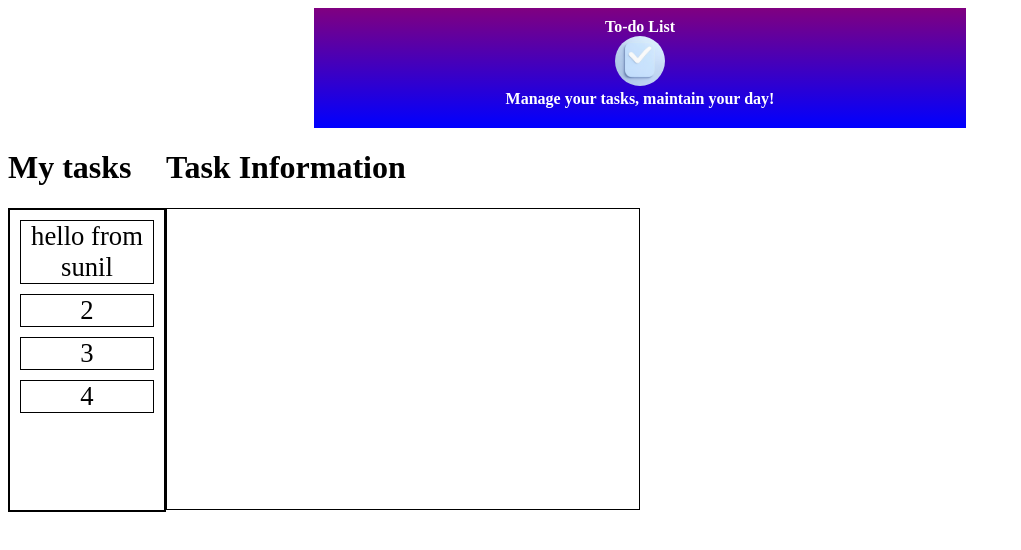
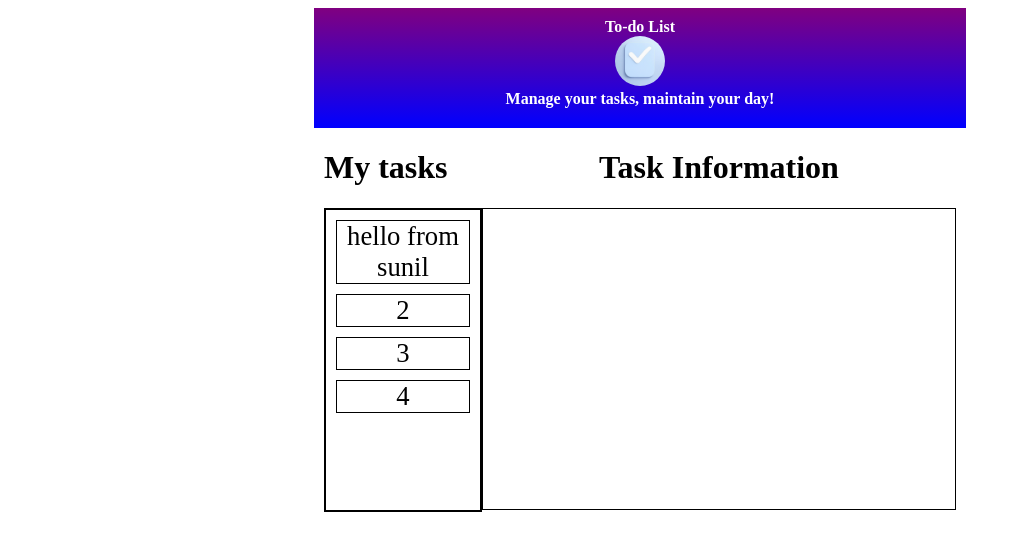
Before and after one commit to sunil-poudel/to-do-list, an Angular app: page / in a window 1280 px wide. Shown: the top 550 px of the page, without its empty margins (0-1021 px from the left). Built offline with nearby package versions, Linux system fonts and the light colour scheme.

Commit message:
make task and tasks fit for screens max 336px, 515px ..

```diff
--- a/src/app/app.css
+++ b/src/app/app.css
@@ -2,7 +2,7 @@ div#tasks_and_task{
   display: grid;
   width: 50%;
   grid-template-columns: 25% 75%;
-
+  margin: 0 auto;
   grid-template-areas: "tasks task";
 }
 @media(max-width: 1007px){
--- a/src/app/task/task.css
+++ b/src/app/task/task.css
@@ -2,3 +2,13 @@ div#task{
   border: 1px black solid;
   height: 300px;
 }
+div#task_heading{
+  text-align: center;
+}
+
+@media(max-width: 515px){
+  div#task{
+    margin-top: 60px;
+  }
+
+}
--- a/src/app/task/task.html
+++ b/src/app/task/task.html
@@ -1,5 +1,5 @@
 <div id="task_details">
-  <div id="tasks_heading">
+  <div id="task_heading">
     <h1>Task Information</h1>
   </div>
   <div id="task">
--- a/src/app/tasks/tasks.css
+++ b/src/app/tasks/tasks.css
@@ -6,7 +6,6 @@ div#tasks_list{
 }
 div.tasks{
   border: 1px solid black;
-  width: auto;
   margin: 10px 10px;
   font-size: 20pt;
   text-align: center;
@@ -15,3 +14,9 @@ div.tasks:hover{
   background-color: green;
   color: white;
 }
+@media(max-width: 336px){
+  div#tasks_list{
+    margin-top: 60px;
+  }
+
+}
--- a/src/app/tasks/tasks.html
+++ b/src/app/tasks/tasks.html
@@ -1,4 +1,4 @@
-<div>
+<div id="tasks_div">
   <div id="tasks_heading">
     <h1>My tasks</h1>
   </div>
```
